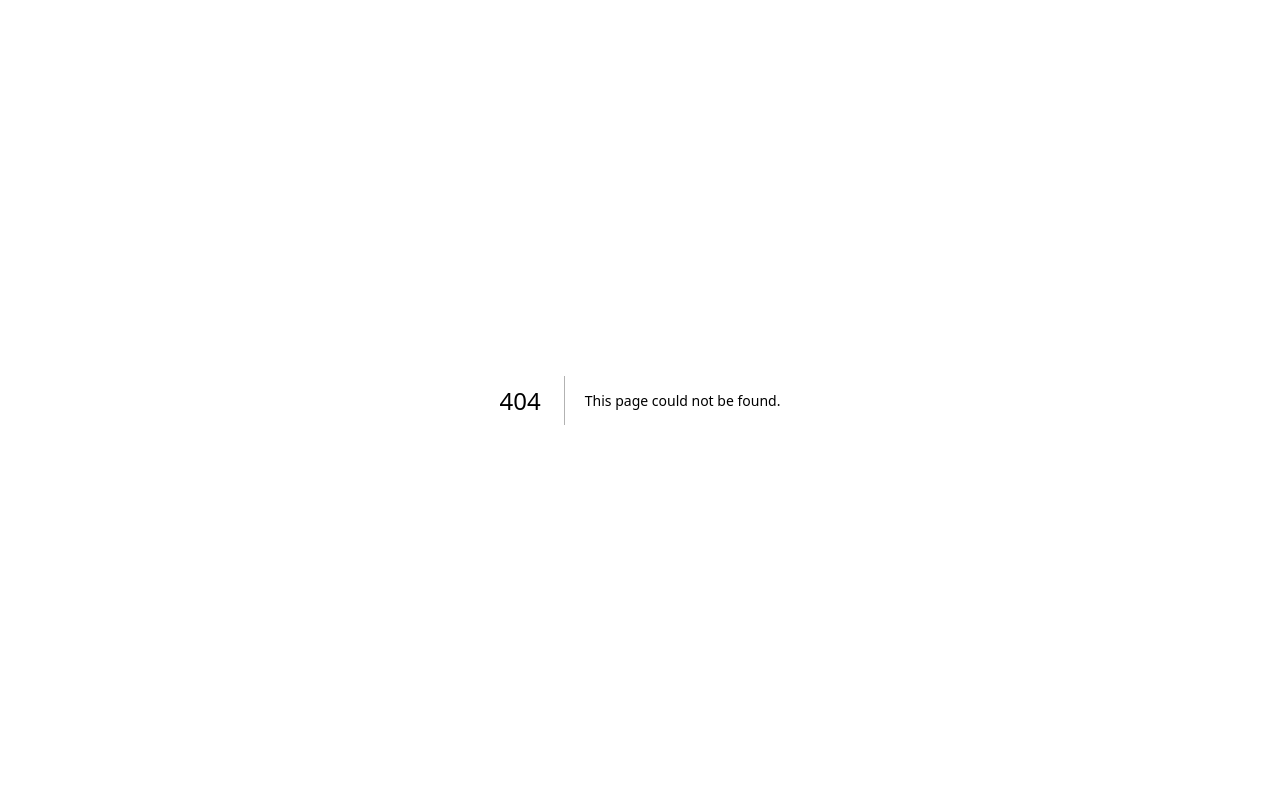
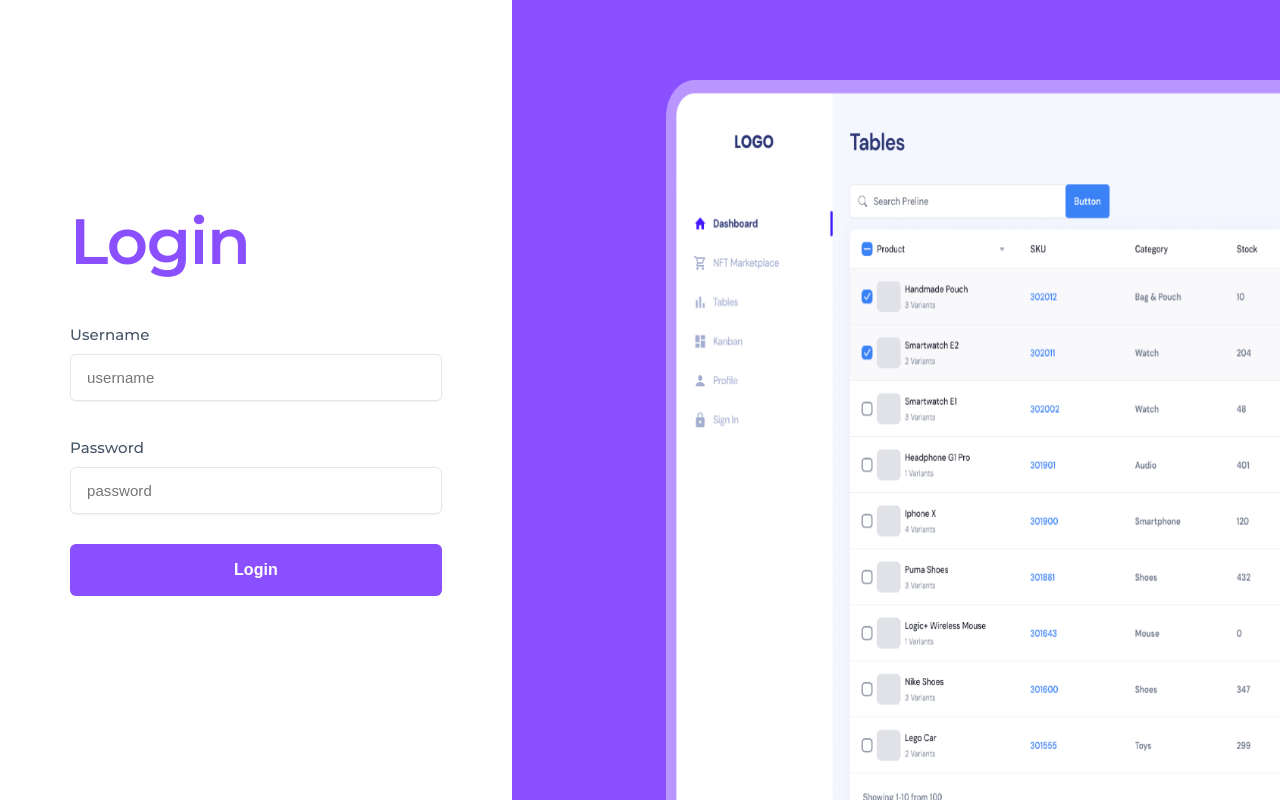
Before and after one commit to MAHIRHASANLI/affixcode, a Next.js app: page /admin/login in a window 1280 px wide. Before the commit this address had no page. Built offline with nearby package versions, Linux system fonts and the light colour scheme.

Commit message:
completed loginpage

```diff
--- a/api/base_request/index.ts
+++ b/api/base_request/index.ts
@@ -1,5 +1,6 @@
 export const baseUrl: string = "https://affixcode-backend.vercel.app";
-
+// "http://localhost:3121";
+// https://affixcode-backend.vercel.app
 //! This function is used to make a GET request to the server
 export const baseGetRequest = async (path: string = "") => {
   const response = await fetch(`${baseUrl}/${path}`);
--- /dev/null
+++ b/components/(admin)/login/login_card/index.module.css
@@ -0,0 +1,14 @@
+.login-card-wrapper {
+  width: 100%;
+  height: 100%;
+  background-color: #8a4fff;
+  position: relative;
+}
+
+.login-image {
+  position: absolute;
+  right: 0;
+  bottom: 0;
+  width: 80%;
+  height: 90%;
+}
--- /dev/null
+++ b/components/(admin)/login/login_card/index.tsx
@@ -0,0 +1,22 @@
+import React from "react";
+import styles from "./index.module.css";
+import Image from "next/image";
+import image from "@/assets/images/login card img.png";
+type Props = {};
+
+const LoginCard = (props: Props) => {
+  return (
+    <div className={styles["login-card-wrapper"]}>
+      <div className={styles["login-image"]}>
+        <Image
+          src={image}
+          alt="login"
+          fill
+          sizes="(max-width: 768px) 100vw, (max-width: 1200px) 50vw, 33vw"
+        />
+      </div>
+    </div>
+  );
+};
+
+export default LoginCard;
--- /dev/null
+++ b/components/(admin)/login/login_form/index.module.css
@@ -0,0 +1,102 @@
+.login-form-container {
+  padding: 0 70px;
+  height: 100%;
+  display: flex;
+  flex-direction: column;
+  justify-content: center;
+}
+
+.login-title h2 {
+  color: #8a4fff;
+  font-size: 64px;
+  font-style: normal;
+  font-weight: 600;
+  line-height: 72px;
+  letter-spacing: -1.28px;
+  margin-bottom: 48px;
+}
+
+.login-form-input label {
+  display: block;
+  color: #475569;
+  font-size: 15px;
+  font-style: normal;
+  font-weight: 500;
+  line-height: normal;
+  letter-spacing: 0.075px;
+  margin-bottom: 10px;
+}
+
+.login-form-input input {
+  display: block;
+  border-radius: 6px;
+  border: 1px solid #e5e7eb;
+  box-shadow: 0 1px 2px 0 rgba(0, 0, 0, 0.05);
+  overflow: hidden;
+  position: relative;
+  width: 100%;
+  background: #fff;
+  color: #6b7280;
+  font-size: 15px;
+  font-weight: 500;
+  letter-spacing: 0.075px;
+  outline: none;
+  padding: 14px 16px;
+  box-sizing: border-box;
+}
+
+.login-form-input:nth-child(2) {
+  margin-top: 22px;
+}
+
+.login-form-input p {
+  color: red;
+  font-size: 13px;
+  font-weight: 500;
+  letter-spacing: 0.075px;
+  margin-left: 6px;
+  margin-bottom: 0;
+  margin-top: 5px;
+  height: 10px;
+}
+
+.login-form-btn button {
+  margin-top: 15px;
+  display: block;
+  background: #8a4fff;
+  border: none;
+  outline: none;
+  border-radius: 6px;
+  color: #fff;
+  font-size: 16px;
+  font-weight: 600;
+  letter-spacing: 0.08px;
+  line-height: 24px;
+  height: 52px;
+  width: 100%;
+  cursor: pointer;
+  display: flex;
+  justify-content: center;
+  align-items: center;
+}
+
+/* HTML: <div class="loader"></div> */
+.loader {
+  width: 25px;
+  height: 25px;
+  border-radius: 50%;
+  border: 5px solid;
+  border-color: white #0000;
+  animation: l1 1s infinite;
+}
+@keyframes l1 {
+  to {
+    transform: rotate(0.5turn);
+  }
+}
+
+@media screen and (max-width: 1000px) {
+  .login-form-container {
+    padding: 0 30px;
+  }
+}
--- a/components/(admin)/login/login_form/index.tsx
+++ b/components/(admin)/login/login_form/index.tsx
@@ -1,14 +1,18 @@
 "use client";
 import { loginRequest } from "@/api/admin_requests";
-import { loginUser } from "@/utils/auth";
+// import { loginUser } from "@/utils/auth";
 import loginValidationSchema from "@/validations/login.validation";
 import { useFormik } from "formik";
 
 import React from "react";
 
+import styles from "./index.module.css";
+import { trimObject } from "@/utils/trim_object";
+import { sweetAlert } from "@/utils/sweet_alert";
 type Props = {};
 
 const LoginForm = (props: Props) => {
+  const [isLoading, setIsLoading] = React.useState(false);
   const formik = useFormik({
     initialValues: {
       username: "",
@@ -16,44 +20,53 @@ const LoginForm = (props: Props) => {
     },
     validationSchema: loginValidationSchema,
     onSubmit: async (values) => {
-      const response = await loginRequest({ ...values, isAdmin: true });
-      if (response.auth) {
-        loginUser(response.token);
-      } else {
-        console.log("response : ", response);
-        alert(response.message);
+      setIsLoading(true);
+      try {
+        const response = await loginRequest(
+          trimObject({ ...values, isAdmin: true })
+        );
+        console.log(".", response);
+        sweetAlert("success", "Daxil olundu.");
+
+        // loginUser(response.token);
+      } catch (error: any) {
+        sweetAlert("error", error.message);
+      } finally {
+        setIsLoading(false);
       }
     },
   });
   return (
-    <div
-      style={{
-        display: "flex",
-        justifyContent: "center",
-        alignItems: "center",
-        marginTop: "100px",
-      }}
-    >
-      <form onSubmit={formik.handleSubmit}>
-        <div>
+    <div className={styles["login-form-container"]}>
+      <div className={styles["login-title"]}>
+        <h2>Login</h2>
+      </div>
+      <form onSubmit={formik.handleSubmit} className={styles["login-form"]}>
+        <div className={styles["login-form-input"]}>
+          <label>Username</label>
           <input
             onChange={formik.handleChange}
             value={formik.values.username}
             name="username"
+            placeholder="username"
             type="text"
           />
+          <p>{formik.errors.username}</p>
         </div>
-        <div>
+        <div className={styles["login-form-input"]}>
+          <label>Password</label>
           <input
             onChange={formik.handleChange}
             value={formik.values.password}
             name="password"
-            type="text"
+            placeholder="password"
+            type="password"
           />
+          <p>{formik.errors.password}</p>
         </div>
-        <div>
+        <div className={styles["login-form-btn"]}>
           <button type="submit">
-            <span>Giriş</span>
+            {isLoading ? <div className={styles.loader}></div> : "Login"}
           </button>
         </div>
       </form>
--- a/package.json
+++ b/package.json
@@ -16,6 +16,7 @@
     "react": "^19.0.0",
     "react-dom": "^19.0.0",
     "react-icons": "^5.5.0",
+    "sweetalert2": "^11.17.2",
     "swiper": "^11.2.6",
     "yup": "^1.6.1"
   },
--- /dev/null
+++ b/sections/(admin)/login/index.module.css
@@ -0,0 +1,16 @@
+.login-grid {
+  display: grid;
+  grid-template-columns: 2fr 3fr;
+  height: 100vh;
+}
+
+@media screen and (max-width: 1000px) {
+  .login-grid {
+    grid-template-columns: 1fr;
+    height: 100vh;
+  }
+
+  .grid-item-right {
+    display: none;
+  }
+}
--- a/sections/(admin)/login/index.tsx
+++ b/sections/(admin)/login/index.tsx
@@ -1,13 +1,18 @@
 import LoginForm from "@/components/(admin)/login/login_form";
 import React from "react";
-
+import styles from "./index.module.css";
+import LoginCard from "@/components/(admin)/login/login_card";
+import "@/styles/reset.css";
 type Props = {};
 
 const LoginSection = (props: Props) => {
   return (
-    <div>
-      <div>
+    <div className={styles["login-grid"]}>
+      <div className={styles["grid-item-left"]}>
         <LoginForm />
+      </div>
+      <div className={styles["grid-item-right"]}>
+        <LoginCard />
       </div>
     </div>
   );
--- /dev/null
+++ b/utils/sweet_alert/index.ts
@@ -0,0 +1,11 @@
+import Swal from "sweetalert2";
+
+export const sweetAlert = (icon: any, message: any) => {
+  Swal.fire({
+    position: "top-start",
+    icon: icon,
+    title: message,
+    showConfirmButton: false,
+    timer: 1000,
+  });
+};
```
Also changed, not shown: app/(admin)/admin/dashboard/page.tsx (renamed from app/(admin)/dashboard/page.tsx), app/(admin)/admin/login/page.tsx (renamed from app/(admin)/login/page.tsx), assets/images/login card img.png (added), 1 other file (tests, documents, lock files or other folders).
